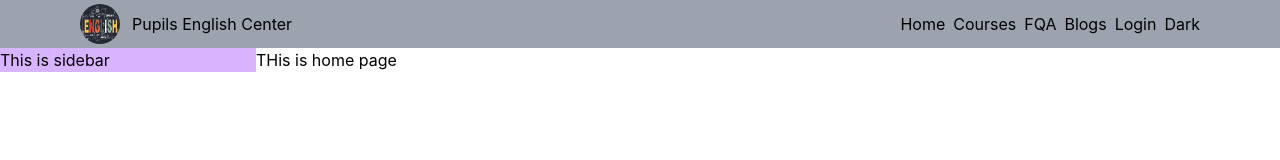
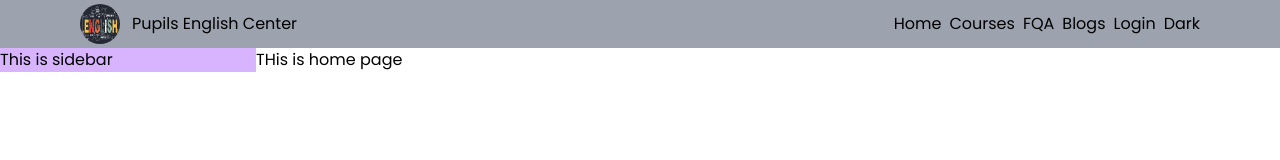
Before and after one commit to Md-Rubel-Ahmed-Rana/pupils-english-center-client, a React (Create React App) app: page / in a window 1280 px wide. Shown: the top 160 px of the page. Built offline with nearby package versions, Linux system fonts and the light colour scheme.

Commit message:
Google font added

```diff
--- a/public/index.html
+++ b/public/index.html
@@ -9,6 +9,9 @@
       name="description"
       content="Web site created using create-react-app"
     />
+    <link rel="preconnect" href="https://fonts.googleapis.com">
+    <link rel="preconnect" href="https://fonts.gstatic.com" crossorigin>
+    <link href="https://fonts.googleapis.com/css2?family=Poppins&display=swap" rel="stylesheet">
     <link rel="manifest" href="%PUBLIC_URL%/manifest.json" />
     <script src="https://cdn.tailwindcss.com"></script>
     <title>Pupils English Center</title>
--- a/src/components/Header/Header.js
+++ b/src/components/Header/Header.js
@@ -5,7 +5,7 @@
 
 const Header = () => {
     return (
-        <div className='flex justify-between items-center bg-gray-400 px-20 py-1'>
+        <div className='md:flex md:justify-between justify-center items-center bg-gray-400 md:px-20 px-5 py-1'>
             <div className='header flex items-center gap-3'>
                 <img src={Logo} alt="" />
                 <h4>Pupils English Center</h4>
--- a/src/index.css
+++ b/src/index.css
@@ -1,10 +1,5 @@
 body {
-  margin: 0;
-  font-family: -apple-system, BlinkMacSystemFont, 'Segoe UI', 'Roboto', 'Oxygen',
-    'Ubuntu', 'Cantarell', 'Fira Sans', 'Droid Sans', 'Helvetica Neue',
-    sans-serif;
-  -webkit-font-smoothing: antialiased;
-  -moz-osx-font-smoothing: grayscale;
+  font-family: 'Poppins', sans-serif;
 }
 
 code {
```
